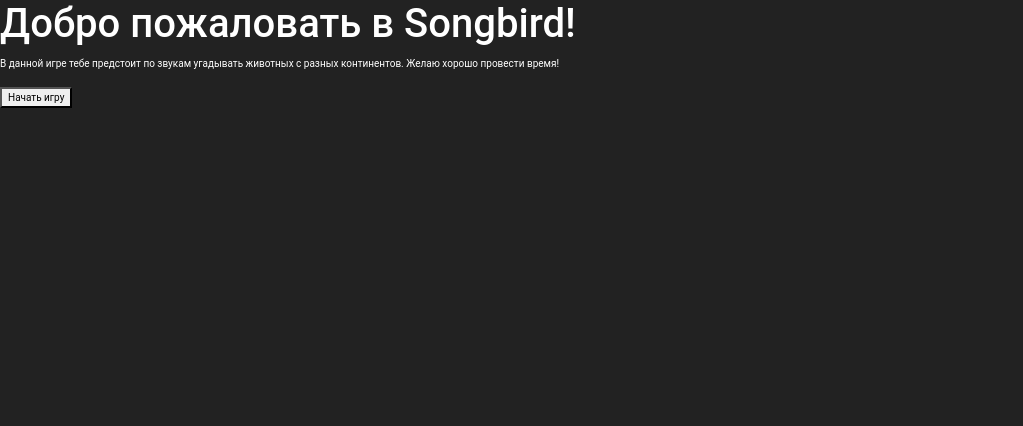
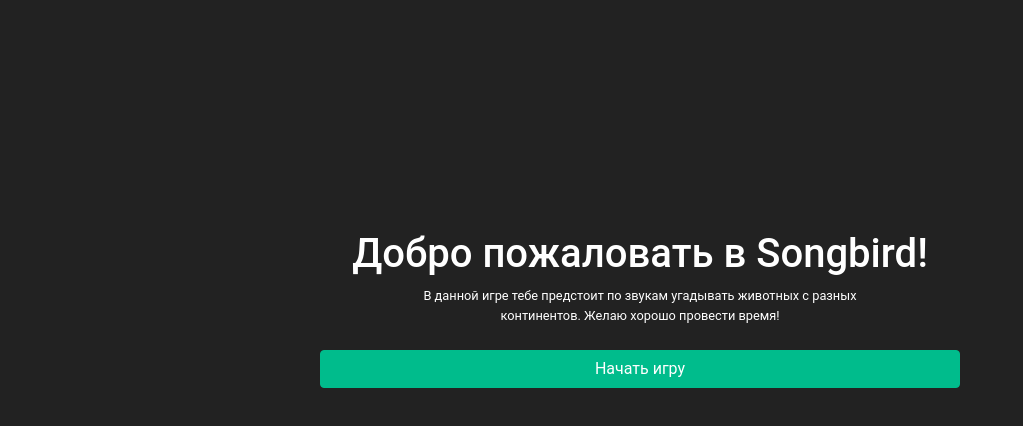
Before and after one commit to Nastja2000/songbird, a React (Create React App) app in the folder my-app/: page / in a window 1280 px wide. Shown: the top 426 px of the page, without its empty margins (0-1023 px from the left). Built offline with nearby package versions, Linux system fonts and the light colour scheme.

Commit message:
feat: create start page component

```diff
--- a/my-app/src/components/startPage/Start.tsx
+++ b/my-app/src/components/startPage/Start.tsx
@@ -1,14 +1,15 @@
 import React from 'react';
 
 const Start = (props: { updateScreenData: (arg0: 'start' | 'game' | 'final') => void; }) => (
-  <div>
+  <div className="start-page-wrapper">
     <h1>Добро пожаловать в Songbird!</h1>
-    <p>В данной игре тебе предстоит по звукам угадывать животных с разных континентов. Желаю хорошо провести время!</p>
+    <p className="game-rules">В данной игре тебе предстоит по звукам угадывать животных с разных континентов. Желаю хорошо провести время!</p>
     <button
       type="button"
       onClick={() => {
         props.updateScreenData('game');
       }}
+      className="start-btn btn"
     >
       Начать игру
     </button>
```
